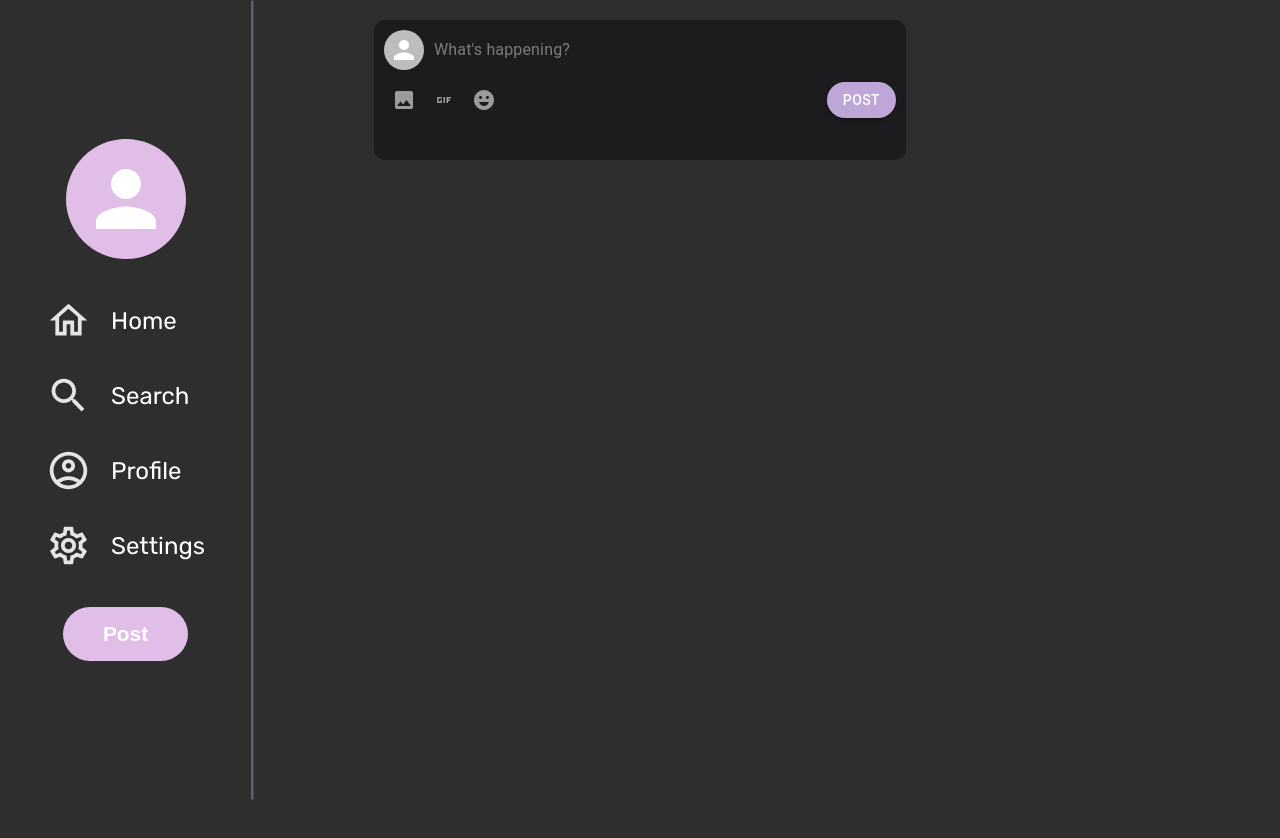
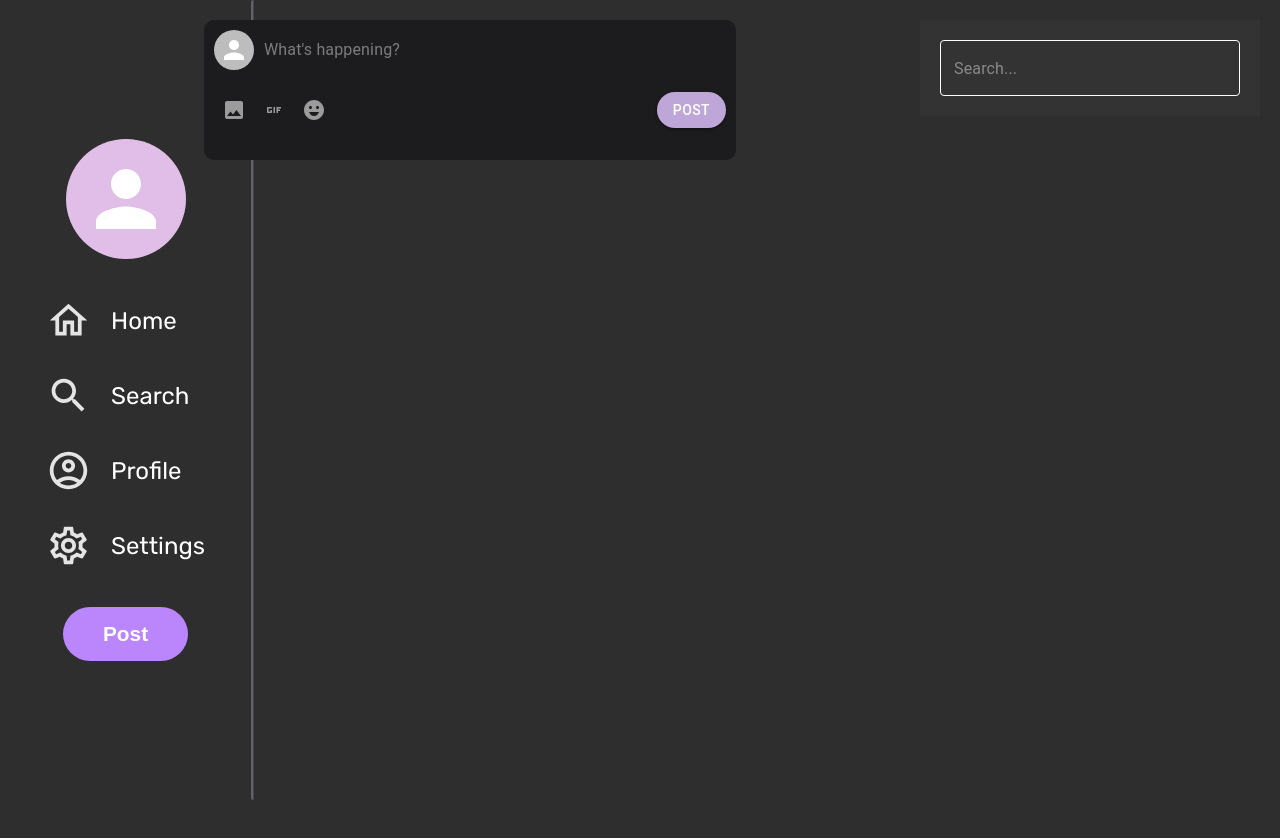
Before and after one commit to HoneyBlog/Frontend, a React (Vite) app in the folder frontend/: page / in a window 1280 px wide. Before the commit the page ends 800 px from the top, so only its background shows below. Built offline with nearby package versions, Linux system fonts and the light colour scheme.

Commit message:
add search

```diff
--- a/frontend/src/components/Button/Button.styled.js
+++ b/frontend/src/components/Button/Button.styled.js
@@ -1,7 +1,7 @@
 import styled from "styled-components";
 
 export const ButtonContainer = styled.button`
-    background-color: #e1bee7;
+    background-color: #BB86FC;
     color: #FFFFFF;
     border-radius: 30px;
     font-size: 1.3rem;
--- a/frontend/src/components/Post/Post.jsx
+++ b/frontend/src/components/Post/Post.jsx
@@ -5,11 +5,13 @@ import IconButton from "@mui/material/IconButton";
 import ImageIcon from "@mui/icons-material/Image";
 import GifIcon from "@mui/icons-material/Gif";
 import EmojiEmotionsIcon from "@mui/icons-material/EmojiEmotions";
-import EventIcon from "@mui/icons-material/Event";
 import Button from "@mui/material/Button";
 import Typography from "@mui/material/Typography";
 import EmojiPicker from "emoji-picker-react";
+// import Button from '../Button/Button';
+
 import "./post.styled.css";
+
 
 const Postcomponent = () => {
   const [showEmojiPicker, setShowEmojiPicker] = useState(false);
--- a/frontend/src/components/Post/post.styled.css
+++ b/frontend/src/components/Post/post.styled.css
@@ -1,4 +1,4 @@
-.post-container {
+/* .post-container {
     position: relative;
     flex-direction: column;
     align-items: center;
@@ -61,4 +61,74 @@
     align-items: center;
     justify-content: space-between;
     width: 100%;
-}
+} */
+
+
+/* src/components/Post/post.styled.css */
+/* src/components/Post/post.styled.css */
+
+.post-container {
+    position: relative;
+    display: flex;
+    flex-direction: column;
+    align-items: center;
+    background-color: #1c1c1e;
+    padding: 10px;
+    border-radius: 10px;
+    width: 40vw;
+    min-height: 15vh;
+    gap: 10px;
+  }
+
+  .emoji-picker-container {
+    position: absolute;
+    top: 110px;
+    width: 100%;
+    bottom: calc(100% + 10px);
+    left: 0;
+    z-index: 1;
+  }
+
+  .post-avatar {
+    margin-right: 10px;
+  }
+
+  #post-button {
+    background-color: #BEA6D8;
+    border-radius: 100px;
+  }
+
+  .post-textfield {
+    color: white;
+    width: 100%;
+  }
+
+  .post-textfield input::placeholder {
+    color: white;
+  }
+
+  .post-textfield input {
+    color: white;
+    white-space: pre-wrap;
+    overflow: visible;
+    word-wrap: break-word;
+  }
+
+  .post-icon {
+    color: #9b9b9b;
+  }
+
+  .post-row1 {
+    display: grid;
+    grid-template-columns: 0.2fr 3fr;
+    align-items: center;
+    margin-bottom: 10px;
+    width: 100%;
+  }
+
+  .post-row2 {
+    display: flex;
+    align-items: center;
+    justify-content: space-between;
+    width: 100%;
+  }
--- /dev/null
+++ b/frontend/src/components/Search/Search.jsx
@@ -0,0 +1,16 @@
+// src/components/Search/Search.js
+import React from 'react';
+import { StyledTextField } from './Search.styled';
+
+const Search = ({ placeholder, handleChange }) => {
+    return (
+        <StyledTextField
+            variant="outlined"
+            placeholder={placeholder}
+            onChange={handleChange}
+            fullWidth
+        />
+    );
+};
+
+export default Search;
--- /dev/null
+++ b/frontend/src/components/Search/Search.styled.js
@@ -0,0 +1,20 @@
+// src/components/Search/Search.styled.js
+import styled from 'styled-components';
+import { TextField } from '@mui/material';
+
+export const StyledTextField = styled(TextField)`
+  & .MuiOutlinedInput-root {
+    & fieldset {
+      border-color: #fff;
+    }
+    &:hover fieldset {
+      border-color: #fff;
+    }
+    &.Mui-focused fieldset {
+      border-color: #fff;
+    }
+  }
+  & .MuiInputBase-input {
+    color: #fff;
+  }
+`;
--- a/frontend/src/pages/HomePage.jsx
+++ b/frontend/src/pages/HomePage.jsx
@@ -1,16 +1,46 @@
-import React from "react";
-import Header from "../components/Header/Header";
-import Postcomponent from "../components/Post/Post";
+// import React from "react";
+// import Header from "../components/Header/Header";
+// import Postcomponent from "../components/Post/Post";
+// import Search from "../components/Search/Search";
 
-import "./HomePage.styled.css";
+// import "./HomePage.styled.css";
+
+// const HomePage = () => {
+//   return (
+//     <>
+//       <Header />
+//       <main className="postHome">
+//         <Postcomponent />
+//       </main>
+//     </>
+//   );
+// };
+
+// export default HomePage;
+// src/pages/HomePage.jsx
+import React from 'react';
+import Header from '../components/Header/Header';
+import Postcomponent from '../components/Post/Post';
+import Search from '../components/Search/Search';
+import './HomePage.styled.css';
 
 const HomePage = () => {
+  const handleSearchChange = (e) => {
+    console.log(e.target.value);
+  };
+
   return (
     <>
       <Header />
-      <main className="postHome">
-        <Postcomponent />
-      </main>
+      <div className="container">
+        <div className="mainContent">
+          <Postcomponent />
+        </div>
+        <aside className="sidebar">
+          <Search placeholder="Search..." handleChange={handleSearchChange} />
+
+        </aside>
+      </div>
     </>
   );
 };
--- a/frontend/src/pages/HomePage.styled.css
+++ b/frontend/src/pages/HomePage.styled.css
@@ -1,10 +1,35 @@
-.postHome {
-    grid-area: 'main';
+/* src/pages/HomePage.styled.css */
+
+.container {
     display: flex;
-    justify-content: center;
+    justify-content: space-between;
+    align-items: flex-start;
+    min-height: 100vh;
+    background-color: #2E2E2E;
+    color: #fff;
+    padding: 20px;
+  }
+
+  .mainContent {
+    flex: 1;
+    display: flex;
+    flex-direction: column;
     align-items: center;
+  }
+
+  .postHome {
     margin: 10px;
     padding: 10px;
     border-radius: 10px;
+    background-color: transparent;
+    width: 60vw;
+  }
 
-}
+  .sidebar {
+    width: 300px;
+    padding: 20px;
+    background-color: #333;
+    display: flex;
+    flex-direction: column;
+    align-items: center;
+  }
```
